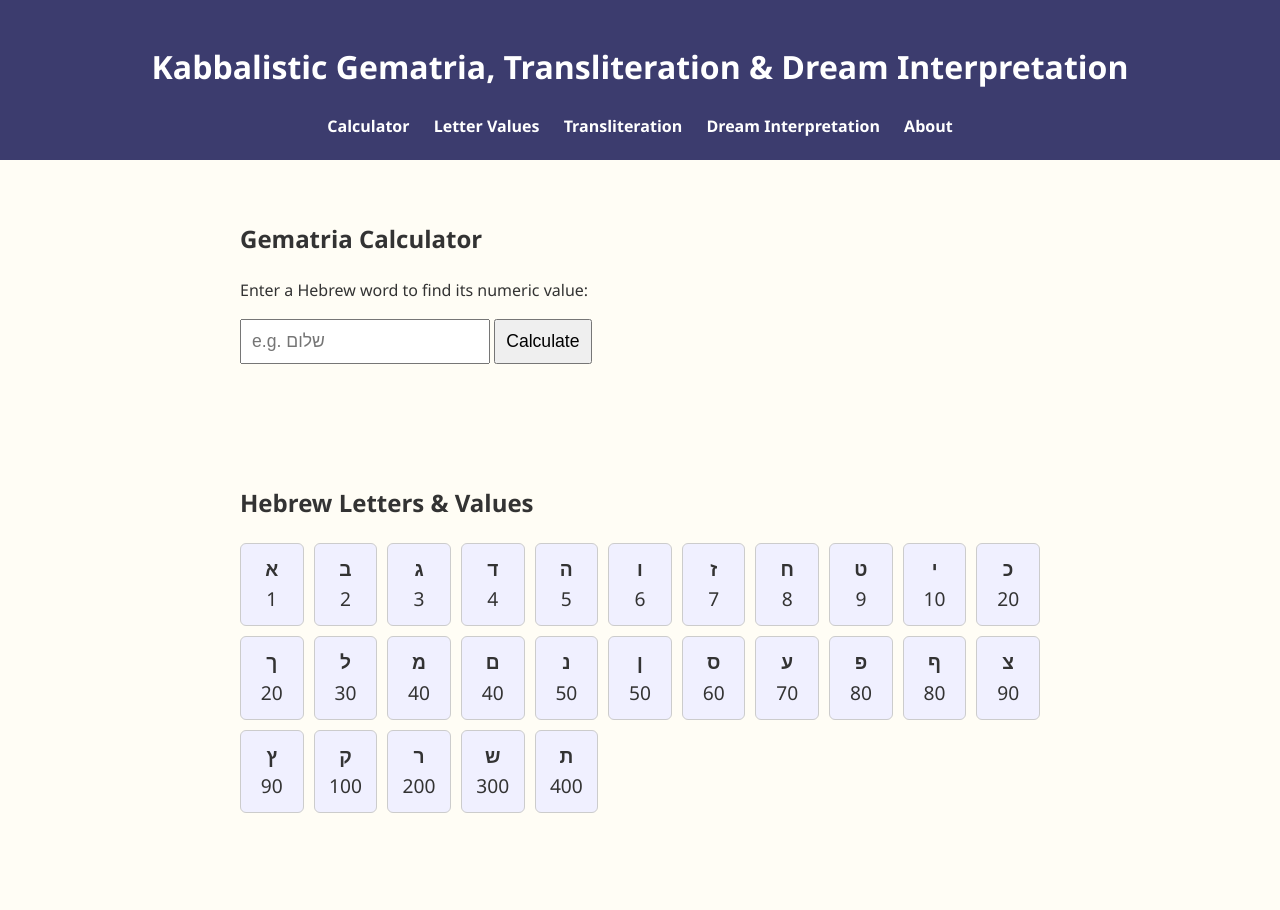
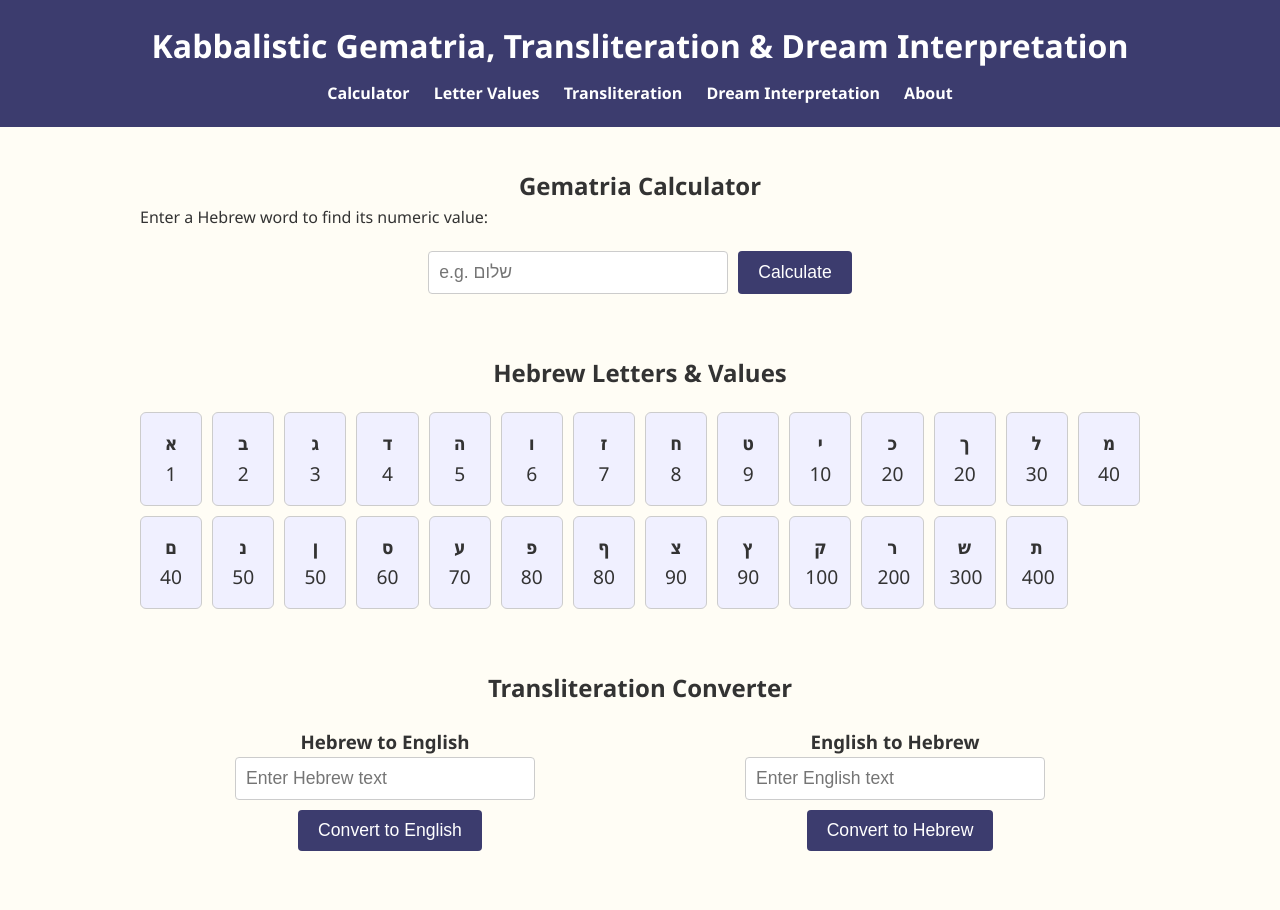
Before and after one commit to alok-108/gematria, a plain HTML site: page index.html in a window 1280 px wide. Shown: the top 910 px of the page. Drawn offline with Linux system fonts and the light colour scheme.

Commit message:
Update style.css

```diff
--- a/style.css
+++ b/style.css
@@ -1,16 +1,39 @@
+/* Base styling and reset */
+* {
+  box-sizing: border-box;
+  margin: 0;
+  padding: 0;
+}
+
 body {
-  font-family: 'Segoe UI', sans-serif;
-  margin: 0;
+  font-family: 'Segoe UI', Tahoma, Geneva, Verdana, sans-serif;
   background: #fffdf5;
   color: #333;
   line-height: 1.6;
 }
 
+/* Container for consistent horizontal padding */
+.container {
+  width: 90%;
+  max-width: 1000px;
+  margin: 0 auto;
+}
+
+/* Header styling */
 header {
   background: #3c3c6e;
-  color: white;
-  padding: 20px 10px;
-  text-align: center;
+  color: #fff;
+  padding: 20px 0;
+}
+
+header .container {
+  display: flex;
+  flex-direction: column;
+  align-items: center;
+}
+
+nav {
+  margin-top: 10px;
 }
 
 nav a {
@@ -20,41 +43,128 @@ nav a {
   font-weight: bold;
 }
 
-section {
-  padding: 40px 20px;
-  max-width: 800px;
-  margin: auto;
+/* Main Sections */
+main {
+  padding: 40px 0;
 }
 
-input, button {
+section {
+  margin-bottom: 60px;
+}
+
+h1, h2, h3 {
+  text-align: center;
+}
+
+/* Input Group Styling */
+.input-group {
+  display: flex;
+  justify-content: center;
+  margin-top: 20px;
+}
+
+input[type="text"],
+textarea {
   padding: 10px;
   font-size: 1.1em;
+  flex: 1;
+  max-width: 300px;
+  border: 1px solid #ccc;
+  border-radius: 4px;
 }
 
-#result {
+textarea {
+  resize: vertical;
+}
+
+button {
+  padding: 10px 20px;
+  font-size: 1.1em;
+  border: none;
+  background: #3c3c6e;
+  color: #fff;
+  cursor: pointer;
+  border-radius: 4px;
+  transition: background 0.3s;
+  margin-left: 10px;
+}
+
+button:hover {
+  background: #2b2b56;
+}
+
+#result,
+#hebToEngResult,
+#engToHebResult,
+#dreamResult {
+  text-align: center;
   margin-top: 20px;
   font-size: 1.3em;
   color: #222;
 }
 
-#letterTable {
+/* Hebrew Letter Grid */
+.letter-grid {
   display: grid;
-  grid-template-columns: repeat(auto-fill, minmax(60px, 1fr));
+  grid-template-columns: repeat(auto-fit, minmax(60px, 1fr));
   gap: 10px;
   margin-top: 20px;
 }
 
 .letter-box {
   background: #f0f0ff;
-  padding: 10px;
+  padding: 15px;
   text-align: center;
   border: 1px solid #ccc;
   font-size: 1.2em;
   border-radius: 6px;
 }
 
+/* Transliteration Converter Styling */
+.converter {
+  display: flex;
+  justify-content: space-around;
+  flex-wrap: wrap;
+  gap: 20px;
+  margin-top: 20px;
+}
+
+.converter-section {
+  flex: 1;
+  min-width: 250px;
+  text-align: center;
+}
+
+.converter-section input[type="text"] {
+  width: 80%;
+  margin: 0 auto;
+  display: block;
+  border-radius: 4px;
+  margin-bottom: 10px;
+}
+
+/* Footer */
 footer {
   text-align: center;
+  padding: 20px 0;
   background: #eee;
-  padding: 20px;
 }
+
+/* Responsive adjustments */
+@media (max-width: 600px) {
+  .input-group {
+    flex-direction: column;
+  }
+
+  input[type="text"],
+  textarea,
+  button {
+    width: 100%;
+    margin: 0;
+    border-radius: 4px;
+  }
+
+  button {
+    margin-top: 10px;
+  }
+}
```
